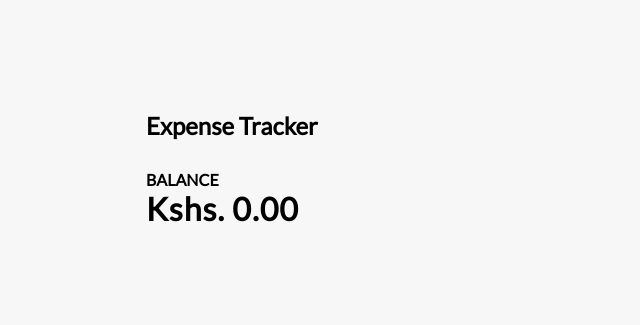
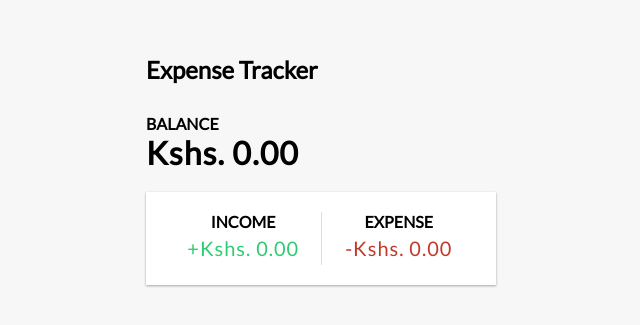
Before and after one commit to adrwer/expense-tracker, a React (Create React App) app: page / in a window 1280 px wide. Shown: the part 225-550 px from the top of the page, without its empty margins (319-959 px from the left). Built offline with nearby package versions, Linux system fonts and the light colour scheme.

Commit message:
Income/Expences Component

```diff
--- a/src/App.js
+++ b/src/App.js
@@ -1,6 +1,7 @@
 import './App.css';
 import { Header } from './components/Header';
 import { Balance } from './components/Balance';
+import { IncomeExpences } from './components/IncomeExpences';
 
 function App() {
   return (
@@ -8,6 +9,7 @@
       <Header />
       <div className="container">
         <Balance />
+        <IncomeExpences />
       </div>
     </div>
   );
--- /dev/null
+++ b/src/components/IncomeExpences.js
@@ -0,0 +1,16 @@
+import React from 'react'
+
+export const IncomeExpences = () => {
+    return (
+        <div className='inc-exp-container'>
+            <div>
+                <h4>Income</h4>
+                <p id='money-plus' className='money plus'>+Kshs. 0.00</p>
+            </div>
+            <div>
+                <h4>Expense</h4>
+                <p id='money-minus' className='money minus'>-Kshs. 0.00</p>
+            </div>
+        </div>
+    )
+}
```
